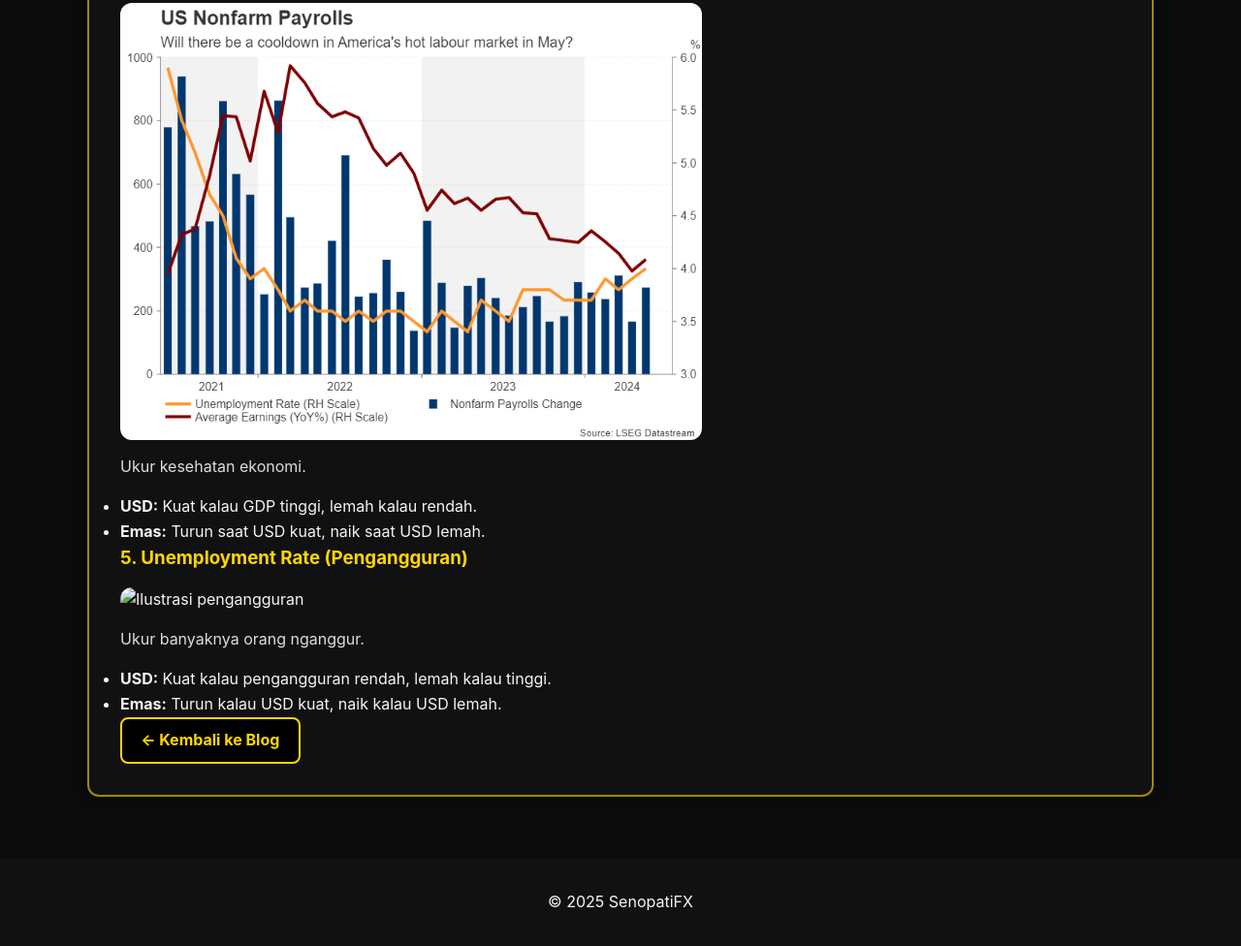
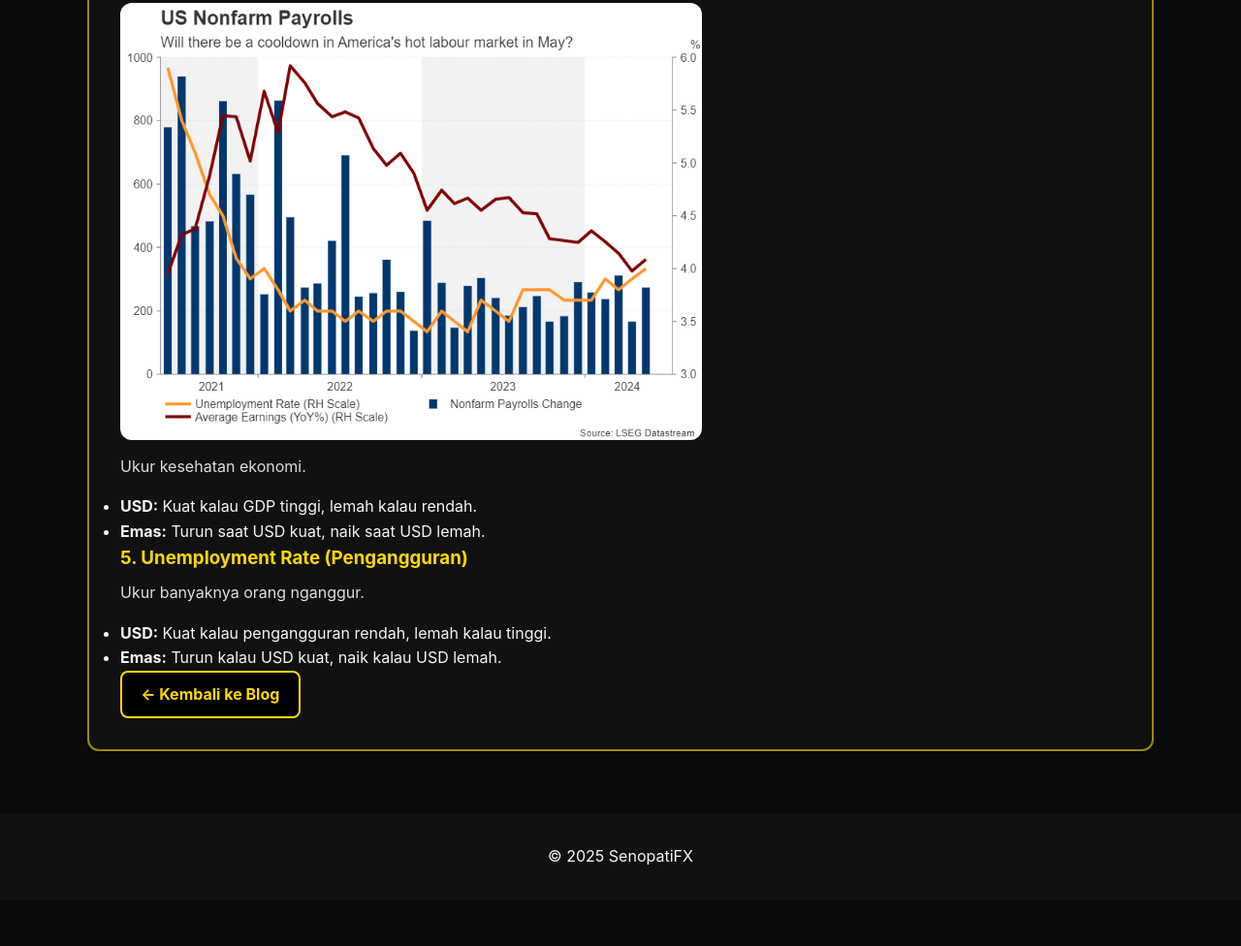
Before and after one commit to senopatisignalnafkahfx/senopatisignalnafkahfx.github.io, a plain HTML site: page post1.html in a window 1280 px wide. Shown: the part 1873-2849 px from the top of the page at 97% size. After the commit the page ends 2801 px from the top, so only its background shows below. Drawn offline with Linux system fonts and the light colour scheme.

Commit message:
Update post1.html

```diff
--- a/post1.html
+++ b/post1.html
@@ -65,7 +65,6 @@
         </ul>
 
         <h3>5. Unemployment Rate (Pengangguran)</h3>
-        <img src="" alt="Ilustrasi pengangguran" class="blog-img">
         <p>Ukur banyaknya orang nganggur.</p>
         <ul>
           <li><strong>USD:</strong> Kuat kalau pengangguran rendah, lemah kalau tinggi.</li>
```
